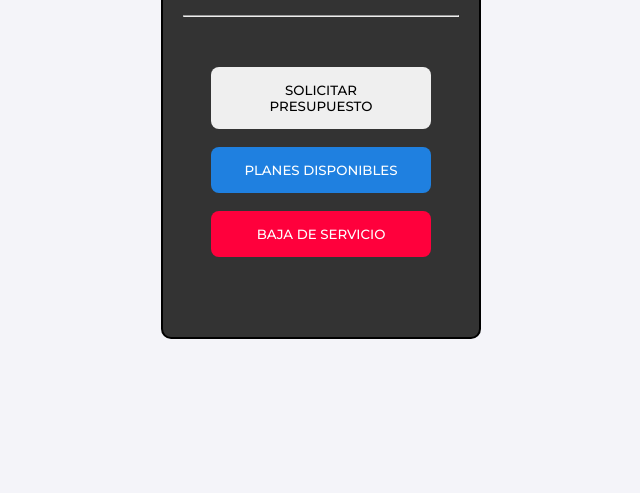
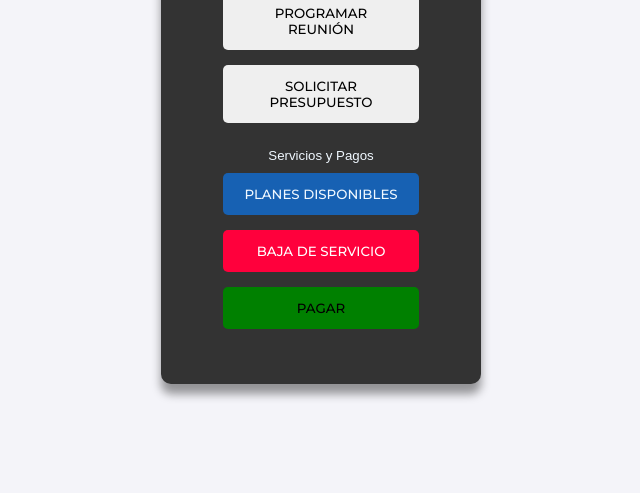
Before and after one commit to editordevideojose/panel.usuario, a plain HTML site: page index.html in a window 1280 px wide. Shown: the part 307-800 px from the top of the page, without its empty margins (319-959 px from the left). Drawn offline with nearby package versions, Linux system fonts and the light colour scheme.

Commit message:
agregue botones a panel usuario

```diff
--- a/index.html
+++ b/index.html
@@ -21,13 +21,21 @@
         <h3 class="panel">Panel de cliente</h3>
         <hr>
         <div class="btnPanel">
-            <button id="solicitar-presupuesto">SOLICITAR PRESUPUESTO</button>
-            <br> <br>
-            <a href="cards.html">
-                <button id="planes-disponibles">PLANES DISPONIBLES</button>
-            </a>
-            <br> <br>
-            <button id="baja-servicio">BAJA DE SERVICIO</button>
+            <div class="containerBotones">
+                <button id="solicitar-presupuesto">GENERAR CONSULTA</button>
+                <button id="solicitar-presupuesto">PROGRAMAR REUNIÓN</button>
+                <button id="solicitar-presupuesto">SOLICITAR PRESUPUESTO</button>
+                <br>
+            </div>
+            <h5>Servicios y Pagos</h5>
+            <div class="containerBotones">
+                <a href="cards.html">
+                    <button id="planes-disponibles">PLANES DISPONIBLES</button>
+                </a>
+                <button id="baja-servicio">BAJA DE SERVICIO</button>
+                <button id="pagar">PAGAR</button>
+            </div>
+
         </div>
     </div>
 
--- a/styles.css
+++ b/styles.css
@@ -21,15 +21,16 @@ body {
     display: flex;
     flex-direction: column;
     align-items: center;
-    gap: 30px;
-    border: solid 2px black;
+    /* gap: 30px; */
     border-radius: 10px;
-    padding: 80px 20px;
+    padding: 40px 20px;
     width: 25%;
     /* Ajusta el ancho a un porcentaje más flexible */
     background-color: #333;
     margin-bottom: 30px;
     /* Espaciado debajo */
+    box-shadow: 0 10px 10px rgba(0, 0, 0, 0.4);
+
 }
 
 .screenContainer {
@@ -46,7 +47,7 @@ body {
 
 img {
     width: 30%;
-    margin-bottom: -4px;
+    margin-bottom: 10px;
 }
 
 .panel {
@@ -56,13 +57,39 @@ img {
 }
 
 .btnPanel{
-    gap: 15px;
     width: 100%;
+    h5{
+        color: aliceblue;
+        font-weight: 200;
+        margin: 10px 0px;
+
+    }
+}
+.containerConsultas {
+    display: flex;
+    width: 100%;
+    justify-content: center;
+}
+.generarConsulta {
+    background-color: aliceblue;
+    color: #333333;
+    display: flex;
+    justify-content: center;
 }
 
+
+
+.containerConsultas2 {
+    width: 45%;
+    display: flex;
+    justify-content: center;
+    color: #333333;
+}
+
+
 hr {
-    width: 100%;
-    margin-bottom: 20px;
+    width: 25vw;
+    margin: 20px 0px 30px 0px;
     padding: 0;
 }
 
@@ -71,15 +98,19 @@ p {
     font-size: 80%;
 }
 
+.containerBotones{
+}
+
 button {
-    width: 80%;
+    width: 70%;
     font-family: 'Montserrat', sans-serif;
     font-weight: 500;
-    padding: 15px 30px;
-    border-radius: 8px;
+    padding: 13px 20px;
+    border-radius: 5px;
     border: none;
     cursor: pointer;
     transition: background-color 0.3s ease, transform 0.2s ease;
+    margin-bottom: 15px;
 }
 
 button:hover {
@@ -92,13 +123,17 @@ button:hover {
 }
 
 #planes-disponibles {
-    background-color: #1f80e0;
-    color: white;
+    background-color: #1761b3;
+    color: aliceblue;
 }
 
 #baja-servicio:hover,
 #planes-disponibles:hover {
     background-color: #1761b3;
+}
+
+#pagar{
+    background-color: green;
 }
 
 .screen {
@@ -286,6 +321,7 @@ button#finalizar:hover {
 
 
 
+
 body {
     font-family: Arial, sans-serif;
     margin: 0;
```
